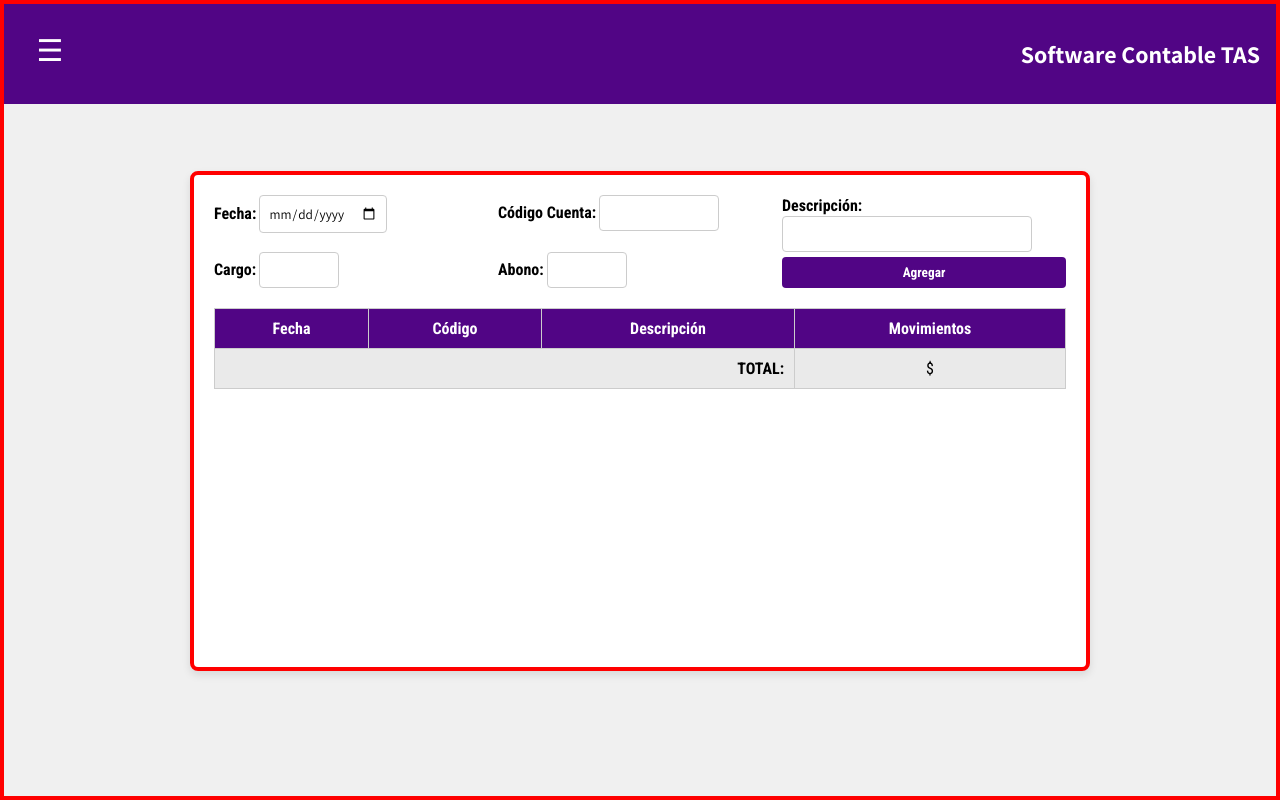
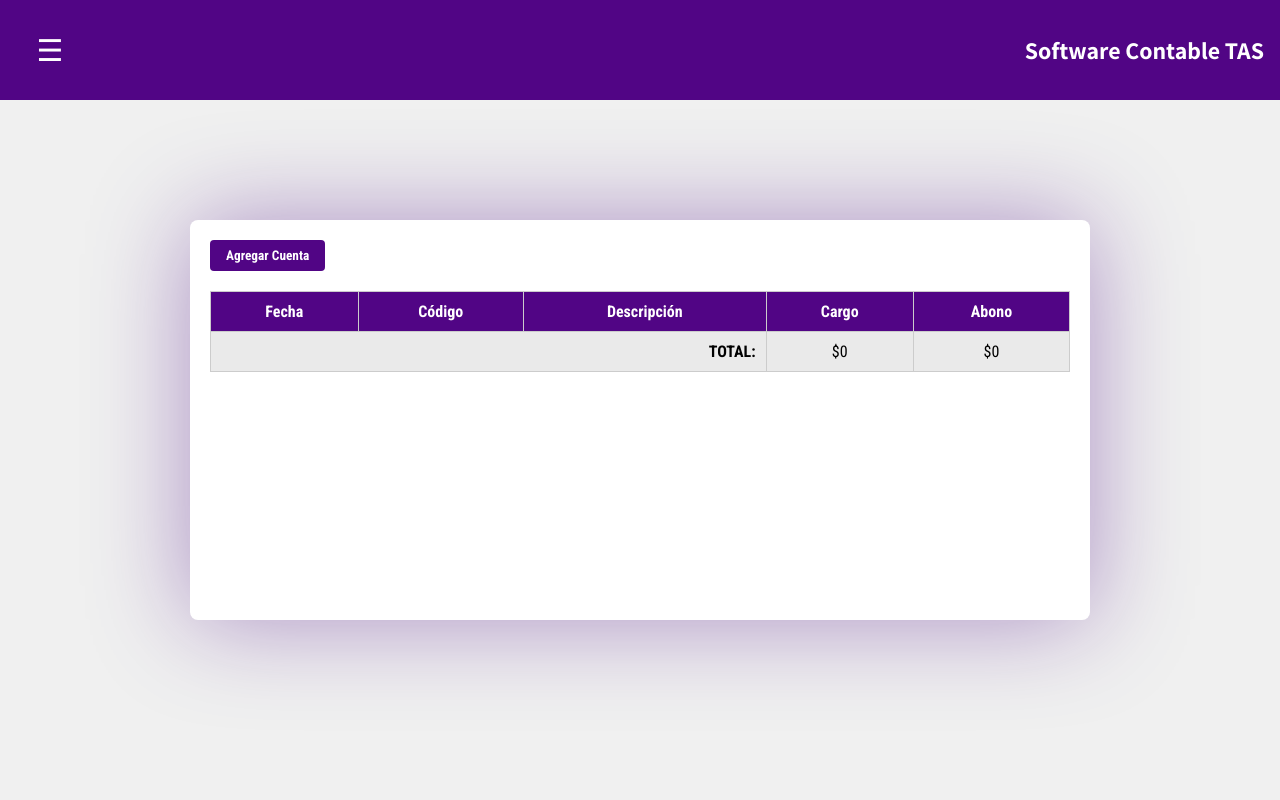
Before and after one commit to kenetcode/accounting-software, a Django app: template accounting/templates/transacciones.html in a window 1280 px wide. Run offline with Django 3.2, Linux system fonts and the light colour scheme; the template is opened without the code that fills it, so the values that code supplies are empty.

Commit message:
:sparkles: Pantalla de transacciones

```diff
--- a/accounting/static/css/sidebar.css
+++ b/accounting/static/css/sidebar.css
@@ -19,6 +19,7 @@
 
 #sidebar.activar{
     left: 0px;
+    z-index: 1;
 }
 
 #sidebar{
@@ -30,6 +31,7 @@
     left: -200px;
     font-family: var(--primary-font);
     transition: all 0.8s ease-in-out;
+    z-index: 1;
 }
 
 #sidebar img {
--- a/accounting/static/css/transacciones.css
+++ b/accounting/static/css/transacciones.css
@@ -15,7 +15,6 @@ body {
     font-family: var(--primary-font);
     background-color: var(--bg-color);
     height: 100vh;
-    border: 4px solid red;
 }
 
 .container {
@@ -24,58 +23,15 @@ body {
     border-radius: 8px;
     box-shadow: 0 4px 8px rgba(0, 0, 0, 0.1);
     width: 900px;
-    height: 500px;
-    border: 4px solid red;
+    height: 400px;
     position: relative;
     top: 40%;
     left: 50%;
     transform: translate(-50%, -50%);
+    box-shadow: 0 0 100px rgba(69, 3, 131, 0.404);
 }
 
-.form {
-    display: flex;
-    flex-direction: column;
-    gap: 10px;
-    margin-bottom: 20px;
-}
-
-.form-row {
-    display: grid;
-    grid-template-columns: repeat(3, 1fr);
-}
-
-label {
-    font-weight: bold;
-    font-family: var(--secondary-font);
-}
-
-.option input{
-    padding: 8px;
-    border: 1px solid #ccc;
-    border-radius: 4px;
-    font-family: var(--primary-font);
-}
-
-#fecha{
-    padding: 8px;
-    border: 1px solid #ccc;
-    border-radius: 4px;
-    font-family: var(--primary-font);
-}
-
-.small-input {
-    width: 80px;
-}
-
-.medium-input {
-    width: 120px;
-}
-
-.description-input {
-    width: 250px;
-}
-
-.add-button {
+.container .add-btn{
     align-self: flex-end;
     padding: 8px 16px;
     background-color: var(--secondary-color);
@@ -85,9 +41,10 @@ label {
     cursor: pointer;
     font-family: var(--secondary-font);
     font-weight: bold;
+    margin-bottom: 20px;
 }
 
-.add-button:hover {
+.container .add-btn:hover {
     background-color: var(--quarter-color);
 }
 
@@ -120,3 +77,163 @@ label {
     text-align: right;
     font-weight: bold;
 }
+
+/* Pruebas */
+
+#form {
+    display: flex;
+    flex-direction: column;
+    align-items: center;
+    justify-content: center;
+    gap: 10px;
+    margin-bottom: 20px;
+    position: fixed;
+    top: -50%;
+    left: 50%;
+    transform: translate(-50%, -50%);
+    z-index: 1;
+    transition: all 0.7s ease-in-out;
+}
+
+.form-row {
+    display: flex;
+    flex-direction: column;
+    align-items: center;
+    justify-content: center;
+    gap: 10px;
+    background-color: var(--bg-color);
+    border-radius: 8px;
+    padding: 20px;
+    box-shadow: 0 0 100px rgba(69, 3, 131, 0.404);
+}
+
+label {
+    font-weight: bold;
+    font-family: var(--secondary-font);
+}
+
+.option {
+    display: flex;
+    flex-direction: column;
+    align-items: center;
+    justify-content: center;
+    gap: 5px;
+}
+
+.option input{
+    padding: 8px;
+    border: 1px solid #ccc;
+    border-radius: 4px;
+    font-family: var(--primary-font);
+}
+
+.option select{
+    padding: 8px;
+    border: 1px solid #ccc;
+    border-radius: 4px;
+    font-family: var(--primary-font);
+    width: 300px;
+}
+
+.option button{
+    align-self: flex-end;
+    padding: 8px 16px;
+    background-color: var(--secondary-color);
+    color: var(--white);
+    border: none;
+    border-radius: 4px;
+    cursor: pointer;
+    font-family: var(--secondary-font);
+    font-weight: bold;
+}
+
+.option button:hover{
+    background-color: var(--quarter-color);
+}
+
+#fecha{
+    padding: 8px;
+    border: 1px solid #ccc;
+    border-radius: 4px;
+    font-family: var(--primary-font);
+}
+
+.small-input {
+    width: 150px;
+}
+
+input[type=number]::-webkit-outer-spin-button,
+input[type=number]::-webkit-inner-spin-button {
+    -webkit-appearance: none;
+    margin: 0;
+}
+
+#form.active {
+    position: fixed;
+    top: 50%;
+    left: 50%;
+    transform: translate(-50%, -50%);
+    z-index: 1;
+    transition: all 0.7s ease-in-out;
+    background-color: #f0f0f0c2;
+    width: 100%;
+    height: 100%;
+}
+
+#alert{
+    position: fixed;
+    top: 50%;
+    left: 50%;
+    transform: translate(-50%, -50%);
+    transform: scale(0);
+    opacity: 0%;
+    transition: all 0.7s ease;
+    background-color: #f0f0f0c2;
+    width: 100%;
+    height: 100%;
+}
+
+#alert.actived{
+    position: fixed;
+    transform: scale(1);
+    top: 50%;
+    left: 50%;
+    opacity: 100%;
+    transform: translate(-50%, -50%);
+    transition: all 0.7s ease;
+}
+
+#data{
+    padding: 20px;
+    border-radius: 8px;
+    box-shadow: 0 4px 8px rgba(0, 0, 0, 0.1);
+    font-family: var(--secondary-font);
+    background-color: var(--white);
+    display: flex;
+    flex-direction: column;
+    align-items: center;
+    justify-content: center;
+    gap: 10px;
+    position: fixed;
+    top: 50%;
+    left: 50%;
+    transform: translate(-50%, -50%);
+}
+
+#alert-btn{
+    display: flex;
+    justify-content: center;
+    align-self: center;
+    padding: 8px 16px;
+    background-color: var(--secondary-color);
+    color: var(--white);
+    border: none;
+    border-radius: 4px;
+    cursor: pointer;
+    font-family: var(--secondary-font);
+    font-weight: bold;
+}
+
+#alert-btn:hover{
+    background-color: var(--quarter-color);
+}
--- a/accounting/static/js/sidebar.js
+++ b/accounting/static/js/sidebar.js
@@ -1,5 +1,9 @@
 const btnToggle = document.querySelector('.toggle-button');
+const btnHome = document.querySelector('.home-button');
+const btnCatalogo = document.querySelector('.catalogo-button');
+const btnTransacciones = document.querySelector('.transacciones-button');
 let toggle = 0;
+
 btnToggle.addEventListener('click', function () {
     const sidebar = document.getElementById('sidebar');
     const span = btnToggle.getElementsByTagName('span')
@@ -21,7 +25,16 @@ btnToggle.addEventListener('click', function () {
     sidebar.classList.toggle('activar');
 });
 
-const btnHome = document.querySelector('.home-button');
+
 btnHome.addEventListener('click', function () {
     window.location.href = "/";
 });
+
+//MODIFICAR
+btnTransacciones.addEventListener('click', function () {
+    window.location.href = "/prueba/";
+});
+
+btnCatalogo.addEventListener('click', function () {
+    window.location.href = "/catalogo/";
+});
--- /dev/null
+++ b/accounting/static/js/transacciones.js
@@ -0,0 +1,67 @@
+const form = document.querySelector('#form');
+const btnAdd = document.querySelector('.add-btn');
+const btnCuenta = document.querySelector('.cuenta-btn');
+const btnRegresar = document.querySelector('.regresar-btn');
+const cuenta = document.getElementById('cuentas');
+const table = document.querySelector('#tbody');
+const fecha = document.getElementById('fecha');
+const cargo = document.getElementById('cargo');
+const abono = document.getElementById('abono');
+const totalCargo = document.getElementById('total-cargo');
+const totalAbono = document.getElementById('total-abono');
+const alert = document.querySelector('#alert');
+const btnAlert = document.querySelector('#alert-btn');
+let tlCargos = 0;
+let tlAbonos = 0;
+let opcionSeleccionada = '';
+
+btnAdd.addEventListener('click', function () {
+    form.classList.toggle('active');
+});
+
+btnCuenta.addEventListener('click', function () {
+    opcionSeleccionada = cuenta.options[cuenta.selectedIndex].value;
+    console.log(opcionSeleccionada);
+    console.log(fecha.value);
+    console.log(cargo.value);
+    console.log(abono.value);
+    if (fecha.value == '' || cargo.value == '' || abono.value == '') {
+        alert.classList.toggle('actived');
+    }
+    else {
+        form.classList.toggle('active');
+        getCuenta();
+    }
+
+});
+
+btnAlert.addEventListener('click', function () {
+    alert.classList.toggle('actived');
+});
+
+btnRegresar.addEventListener('click', function () {
+    form.classList.toggle('active');
+});
+
+const getCuenta = async () => {
+    const endpoint = `/cuentas/${opcionSeleccionada}`
+    try {
+        const response = await fetch(endpoint);
+        const data = await response.json();
+        table.innerHTML += `
+        <tr>
+                    <td>${fecha.value}</td>
+                    <td>${data.codigo}</td>
+                    <td>${data.cuenta}</td>
+                    <td>${cargo.value}</td>
+                    <td>${abono.value}</td>
+        </tr>
+                `;
+        tlCargos += isNaN(parseFloat(cargo.value)) ? 0 : parseFloat(cargo.value);
+        tlAbonos += isNaN(parseFloat(abono.value)) ? 0 : parseFloat(abono.value);
+        totalCargo.textContent = `$${tlCargos}`;
+        totalAbono.textContent = `$${tlAbonos}`;
+    } catch (error) {
+        console.log(error);
+    }
+}
--- a/accounting/templates/catalogo.html
+++ b/accounting/templates/catalogo.html
@@ -16,12 +16,13 @@
             <span class="activate">&#9776;</span>
             <span class="deactivate">&#9668;</span>
         </div>
+        <!-- COLOCAR DISPLAY:NONE A LA OPCION QUE NO SE DEBE USAR -->
         <ul>
             <li><img src="../static/img/logo.webp" alt="logo"></li>
             <li class="home-button">Home</li>
             <li class="transacciones-button">Transacciones</li>
             <li class="costos-button">Control de Costos</li>
-            <!-- <li class="cuentas-button">Catalogo de Cuentas</li> -->
+            <li class="catalogo-button" style="display: none;">Catalogo de Cuentas</li>
             <li class="libro-button">Libro Mayor</li>
             <li class="estados-button">Estados Financieros</li>
             <li class="cierre-button">Cierre Contable</li>
--- a/accounting/templates/transacciones.html
+++ b/accounting/templates/transacciones.html
@@ -4,7 +4,7 @@
 <head>
     <meta charset="UTF-8">
     <meta name="viewport" content="width=device-width, initial-scale=1.0">
-    <title>Document</title>
+    <title>Transacciones</title>
     <link rel="stylesheet" href="../static/css/sidebar.css">
     <link rel="stylesheet" href="../static/css/transacciones.css">
 </head>
@@ -17,11 +17,12 @@
             <span class="deactivate">&#9668;</span>
         </div>
         <ul>
+            <!-- COLOCAR DISPLAY:NONE A LA OPCION QUE NO SE DEBE USAR -->
             <li><img src="../static/img/logo.webp" alt="logo"></li>
             <li class="home-button">Home</li>
-            <li class="transacciones-button">Transacciones</li>
+            <li class="transacciones-button" style="display: none;">Transacciones</li>
             <li class="costos-button">Control de Costos</li>
-            <!-- <li class="cuentas-button">Catalogo de Cuentas</li> -->
+            <li class="catalogo-button">Catalogo de Cuentas</li>
             <li class="libro-button">Libro Mayor</li>
             <li class="estados-button">Estados Financieros</li>
             <li class="cierre-button">Cierre Contable</li>
@@ -34,49 +35,63 @@
         </div>
     </header>
     <!-- Sidebar Fin -->
-
-    <main class="container">
-        <form class="form">
+    <form id="form">
         <section class="form-row">
             <div class="option"><label>Fecha:</label>
                 <input type="date" id="fecha" name="fecha">
             </div>
-                <div class="option"><label>Código Cuenta:</label>
-                    <input type="text" class="medium-input">
+            <div class="option"><label>Cuenta:</label>
+                <select id="cuentas">
+                    <option value="" selected disabled>Selecciona una opción</option>
+                    {% for catalogo in catalogos %}
+                    <option id="slc-cuenta" value="{{ catalogo.codigo }}">{{ catalogo.codigo }} - {{ catalogo.cuenta }}</option>
+                    {% endfor %}
+                </select>
+            </div>
+            <div class="option"><label>Cargo:</label>
+                <input type="number" class="small-input" id="cargo">
+            </div>
+            <div class="option"><label>Abono:</label>
+                <input type="number" class="small-input" id="abono">
             </div>
             <div class="option">
-                    <label>Descripción:</label>
-                    <input type="text" class="description-input">
+                <button type="button" class="cuenta-btn">Agregar</button>
+                <button type="button" class="regresar-btn">Regresar</button>
             </div>
-                <div class="option"><label>Cargo:</label>
-                    <input type="number" class="small-input">
+        </section>
+        <section id="alert">
+            <div id="data">
+                <p id="alert-txt">Por favor, llene todos los campos</p>
+                <button type="button" id="alert-btn">Ok</button>
             </div>
-                <div class="option"><label>Abono:</label>
-                    <input type="text" class="small-input">
-                </div>
-                <button type="button" class="add-button">Agregar</button>
         </section>
-
     </form>
-
+    <main class="container">
+        <button type="button" class="add-btn">Agregar Cuenta</button>
         <table class="table">
             <thead>
                 <tr>
                     <th>Fecha</th>
                     <th>Código</th>
                     <th>Descripción</th>
-                    <th>Movimientos</th>
+                    <th>Cargo</th>
+                    <th>Abono</th>
                 </tr>
             </thead>
-            <tbody>
+            <tbody id="tbody">
+
+            </tbody>
+            <tclose id="total">
                 <tr>
                     <td colspan="3">TOTAL:</td>
-                    <td>$</td>
+                    <td id="total-cargo">$0</td>
+                    <td id="total-abono">$0</td>
                 </tr>
-            </tbody>
+            </tclose>
         </table>
     </main>
     <script src="../static/js/sidebar.js"></script>
+    <script src="../static/js/transacciones.js"></script>
 </body>
 
 </html>
--- a/accounting/urls.py
+++ b/accounting/urls.py
@@ -5,6 +5,7 @@ urlpatterns = [
     path('', views.home_view, name='home'),
     #Borrar despues solo servira de prueba
     path('prueba/', views.prueba_view, name='prueba'),
+    path('cuentas/<int:id>/', views.cuentas_view, name='cuentas'),
     #Borrar
     path('login/', views.login_view, name='login'),
     path('catalogo/', views.catalogo_view, name='catalogo'),
--- a/accounting_software/urls.py
+++ b/accounting_software/urls.py
@@ -22,6 +22,7 @@ urlpatterns = [
     path('', include('accounting.urls')),
     #Borrar despues solo servira de prueba
     path('prueba/', include('accounting.urls')),
+    path('cuentas/<int:id>/', include('accounting.urls')),
     #Borrar
     path('login/', include('accounting.urls')),
     path('catalogo/', include('accounting.urls')),
```
Also changed, not shown: accounting/static/css/catalogo.css (+0 -21 lines), accounting/views.py (+16 -1 lines). Lines whose indentation alone changed are shown as unchanged.
